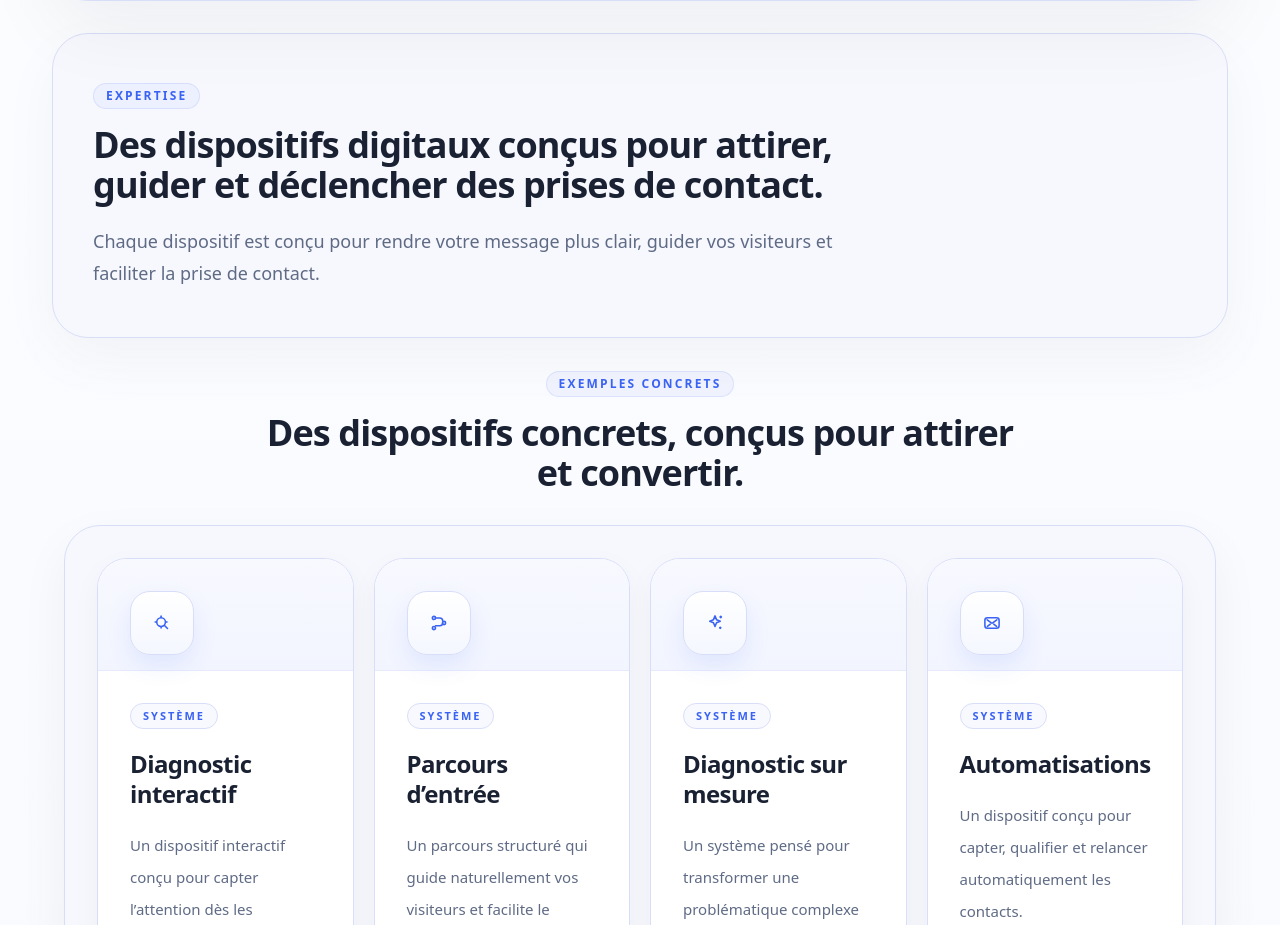
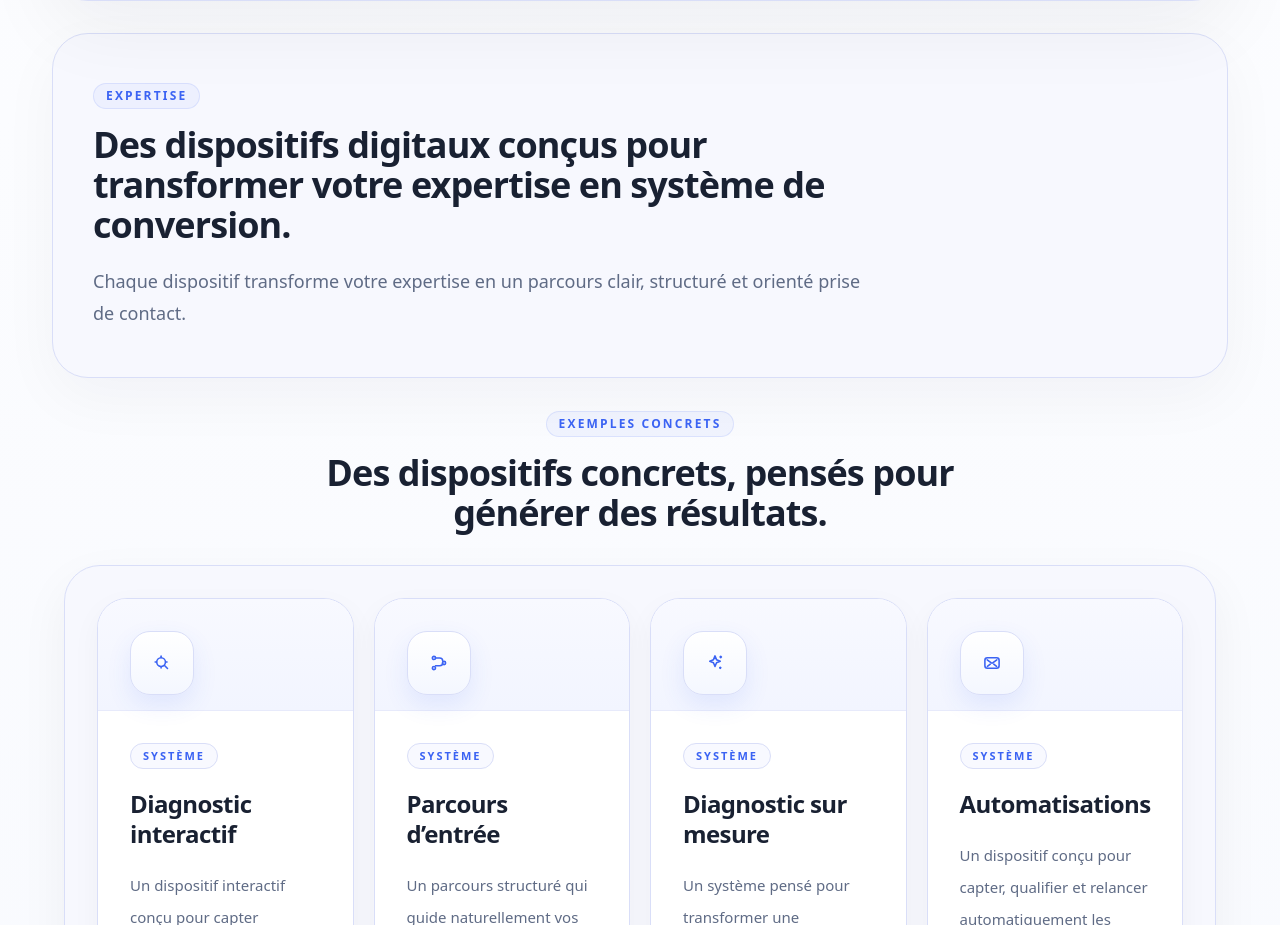
Before and after one commit to arnaudcrestey/portail-site-vitrine, a Next.js app: page / in a window 1280 px wide. Shown: the part 1529-2454 px from the top of the page. Built offline with nearby package versions, Linux system fonts and the light colour scheme.

Commit message:
Update page.tsx

```diff
--- a/app/page.tsx
+++ b/app/page.tsx
@@ -34,13 +34,11 @@ export default function HomePage() {
               <span className="section-eyebrow">Expertise</span>
 
               <h2 className="mt-4 text-3xl font-semibold tracking-tight text-ink sm:text-4xl">
-                Des dispositifs digitaux conçus pour attirer, guider et déclencher des prises de
-                contact.
+               Des dispositifs digitaux conçus pour transformer votre expertise en système de conversion.
               </h2>
 
               <p className="mt-5 text-lg leading-8 text-slate">
-                Chaque dispositif est conçu pour rendre votre message plus clair, guider vos
-                visiteurs et faciliter la prise de contact.
+                Chaque dispositif transforme votre expertise en un parcours clair, structuré et orienté prise de contact.
               </p>
             </div>
           </div>
@@ -54,7 +52,7 @@ export default function HomePage() {
               <span className="section-eyebrow">Exemples concrets</span>
 
               <h2 className="mt-4 text-3xl font-semibold tracking-tight text-ink sm:text-4xl">
-                Des dispositifs concrets, conçus pour attirer et convertir.
+                Des dispositifs concrets, pensés pour générer des résultats.
               </h2>
             </div>
 
```
